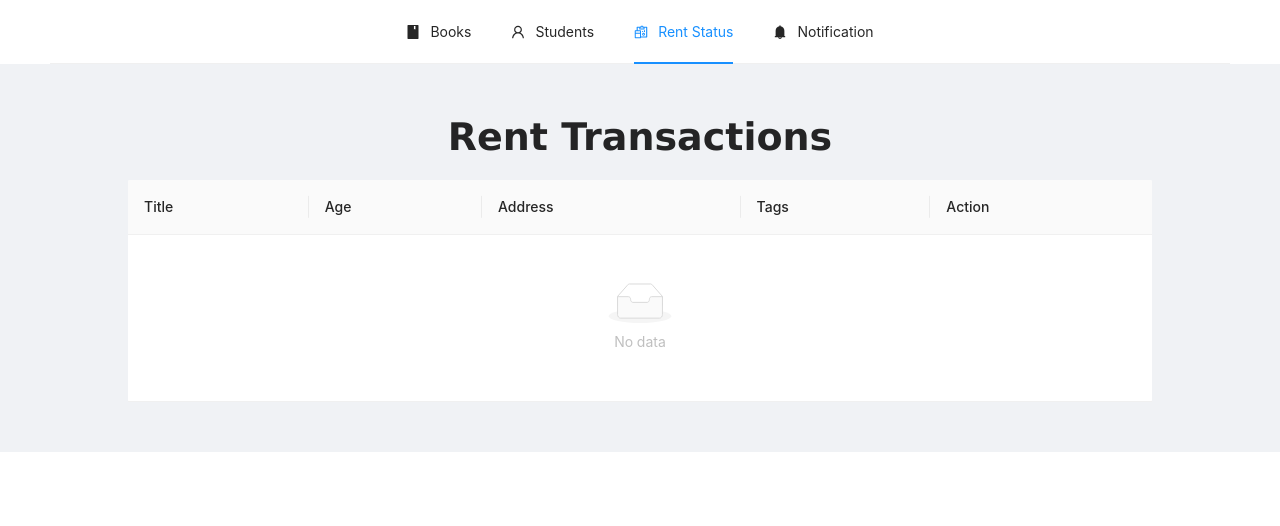
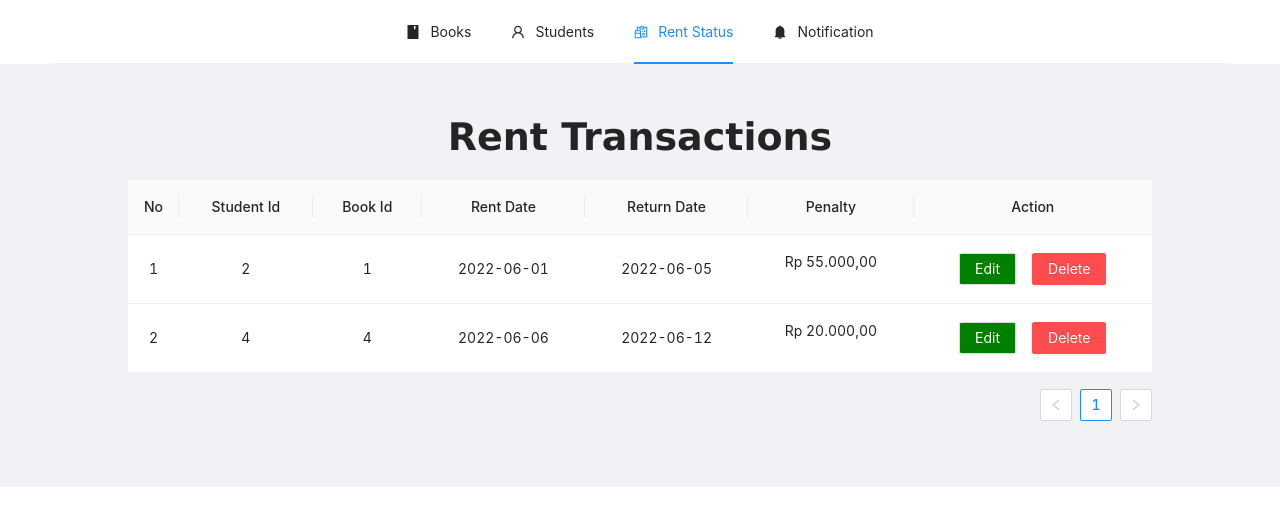
Before and after one commit to JulluisW/FE-GiboxTest, a React (Create React App) app in the folder fe-gibox-test/: page /rent in a window 1280 px wide. Shown: the top 526 px of the page. Built offline with nearby package versions, Linux system fonts and the light colour scheme; data requests are answered from the project's data file.

Commit message:
Create Rent Transaction Page (#9)

```diff
--- a/fe-gibox-test/db.json
+++ b/fe-gibox-test/db.json
@@ -112,16 +112,16 @@
       "id": 1,
       "studentId": "2",
       "bookId": "1",
-      "rentDate": "2020-06-01",
-      "returnDueDate": "2020-06-05",
+      "rentDate": "2022-06-01",
+      "returnDueDate": "2022-06-05",
       "status": "active"
     },
     {
       "id": 2,
       "studentId": "4",
       "bookId": "4",
-      "rentDate": "2020-06-06",
-      "returnDueDate": "2020-06-12",
+      "rentDate": "2022-06-06",
+      "returnDueDate": "2022-06-12",
       "status": "done"
     }
   ]
--- a/fe-gibox-test/src/pages/books/Books.js
+++ b/fe-gibox-test/src/pages/books/Books.js
@@ -8,7 +8,7 @@ import { useTableColumns } from "./hooks/useTableColumns";
 
 export function Books() {
   const [books, setBooks] = useState([]);
-  const [selectedBook, setSelectedBook] = useState({ name: "hahaha" });
+  const [selectedBook, setSelectedBook] = useState({});
   const [visible, setVisible] = useState(false);
 
   const fetchAllBooks = async () => {
--- a/fe-gibox-test/src/pages/rent/Rent.js
+++ b/fe-gibox-test/src/pages/rent/Rent.js
@@ -1,17 +1,60 @@
-import { Table } from "antd";
-import { Layout } from "antd";
-import { useState } from "react";
+import { Layout, Table, Modal } from "antd";
+import { useEffect, useState } from "react";
 import { HeaderMenu, MainSection } from "../../components";
-import { tableColumns, pageTitle } from "./constants";
+import { pageTitle } from "./constants";
+import "./style.scss";
+import api from "../../api/api";
+import { useTableColumns } from "./hooks/useTableColumns";
 
 export function Rent() {
   const [records, setRecords] = useState('')
+  const [selectedBook, setSelectedBook] = useState({});
+  const [visible, setVisible] = useState(false);
+
+  const fetchAllRecords = async () => {
+    const { data } = await api.get("/rent_transactions");
+    setRecords(data);
+  };
+
+  const handleEditRecord = (id, payload) => {
+    api
+      .patch(`/rent_transactions/${id}`, payload)
+      .then(() => {
+        fetchAllRecords();
+        setVisible(false);
+      })
+      .catch((err) => console.log(err));
+  };
+
+  const openEditModal = async (id) => {
+    const { data } = await api.get(`/rent_transactions/${id}`);
+    setSelectedBook(data);
+    setVisible(true);
+  };
+
+  const handleDeleteRecord = (id) => {
+    api
+      .delete(`rent_transactions/${id}`)
+      .then(() => {
+        fetchAllRecords();
+      })
+      .catch((err) => console.log(err));
+  };
+
+  const tableColumns = useTableColumns({
+    onClickEdit: openEditModal,
+    onClickDelete: handleDeleteRecord,
+  })
+
+  useEffect(() => {
+    fetchAllRecords()
+  },[])
 
   return (
     <Layout>
       <HeaderMenu page="rent" />
       <MainSection title={pageTitle} >
-        <Table columns={tableColumns} />
+        <Table columns={tableColumns} rowKey="id" dataSource={records}/>
       </MainSection>
     </Layout>
   )
--- a/fe-gibox-test/src/pages/rent/constants.js
+++ b/fe-gibox-test/src/pages/rent/constants.js
@@ -1,54 +1 @@
-import { Space, Tag } from 'antd';
-
 export const pageTitle = 'Rent Transactions'
-
-export const tableColumns = [
-  {
-    title: 'Title',
-    dataIndex: 'name',
-    key: 'name',
-    render: (text) => <a>{text}</a>,
-  },
-  {
-    title: 'Age',
-    dataIndex: 'age',
-    key: 'age',
-  },
-  {
-    title: 'Address',
-    dataIndex: 'address',
-    key: 'address',
-  },
-  {
-    title: 'Tags',
-    key: 'tags',
-    dataIndex: 'tags',
-    render: (_, { tags }) => (
-      <>
-        {tags.map((tag) => {
-          let color = tag.length > 5 ? 'geekblue' : 'green';
-
-          if (tag === 'loser') {
-            color = 'volcano';
-          }
-
-          return (
-            <Tag color={color} key={tag}>
-              {tag.toUpperCase()}
-            </Tag>
-          );
-        })}
-      </>
-    ),
-  },
-  {
-    title: 'Action',
-    key: 'action',
-    render: (_, record) => (
-      <Space size="middle">
-        <a>Invite {record.name}</a>
-        <a>Delete</a>
-      </Space>
-    ),
-  },
-];
--- /dev/null
+++ b/fe-gibox-test/src/pages/rent/hooks/useTableColumns.js
@@ -0,0 +1,91 @@
+import { Button } from "antd";
+import { Space } from "antd";
+import { identity } from "lodash-es";
+import api from "../../../api/api.js";
+
+const getStudentName = async (id) => {
+  const { data } = await api.get(`/students/${id}`);
+  return data.name;
+};
+
+const dayDiff = (date_1) =>{
+  let difference = new Date() - new Date(date_1);
+  let TotalDays = Math.ceil(+difference / (1000 * 3600 * 24));
+  return TotalDays;
+}
+
+const CurrencyFormatter = new Intl.NumberFormat('id-ID', {
+  style: 'currency',
+  currency: 'IDR',
+});
+
+export function useTableColumns({ onClickEdit = identity, onClickDelete = identity }) {
+  return [
+    {
+      title: "No",
+      key: "index",
+      width: 50,
+      render: (text, record, index) => <>{index + 1}</>,
+      align: "center",
+    },
+    {
+      title: "Student Id",
+      dataIndex: "studentId",
+      key: "student",
+      align: "center",
+      // render: (id) => {
+      //   let name = "";
+      //   getStudentName(id)
+      //     .then((res) => {
+      //       name = res;
+      //       return null;
+      //     })
+      //     .catch((err) => console.log(err));
+      //   return (
+      //     <p>{name}</p>
+      //   )
+      // },
+    },
+    {
+      title: "Book Id",
+      dataIndex: "bookId",
+      key: "bookId",
+      align: "center",
+    },
+    {
+      title: "Rent Date",
+      dataIndex: "rentDate",
+      key: "rentDate",
+      align: "center",
+    },
+    {
+      title: "Return Date",
+      dataIndex: "returnDueDate",
+      key: "returnDueDate",
+      align: "center",
+    },
+    {
+      title: "Penalty",
+      key: "penalty",
+      align: "center",
+      render: (_,record) => (
+        <p>{CurrencyFormatter.format(dayDiff(record.returnDueDate) * 5000)}</p>
+      )
+    },
+    {
+      title: "Action",
+      key: "action",
+      render: (_, record) => (
+        <Space size="middle">
+          <Button style={{ backgroundColor: "green", color: "white" }} onClick={() => onClickEdit(record?.id)}>
+            Edit
+          </Button>
+          <Button type="danger" onClick={() => onClickDelete(record?.id)}>
+            Delete
+          </Button>
+        </Space>
+      ),
+      align: "center",
+    },
+  ];
+}
```
